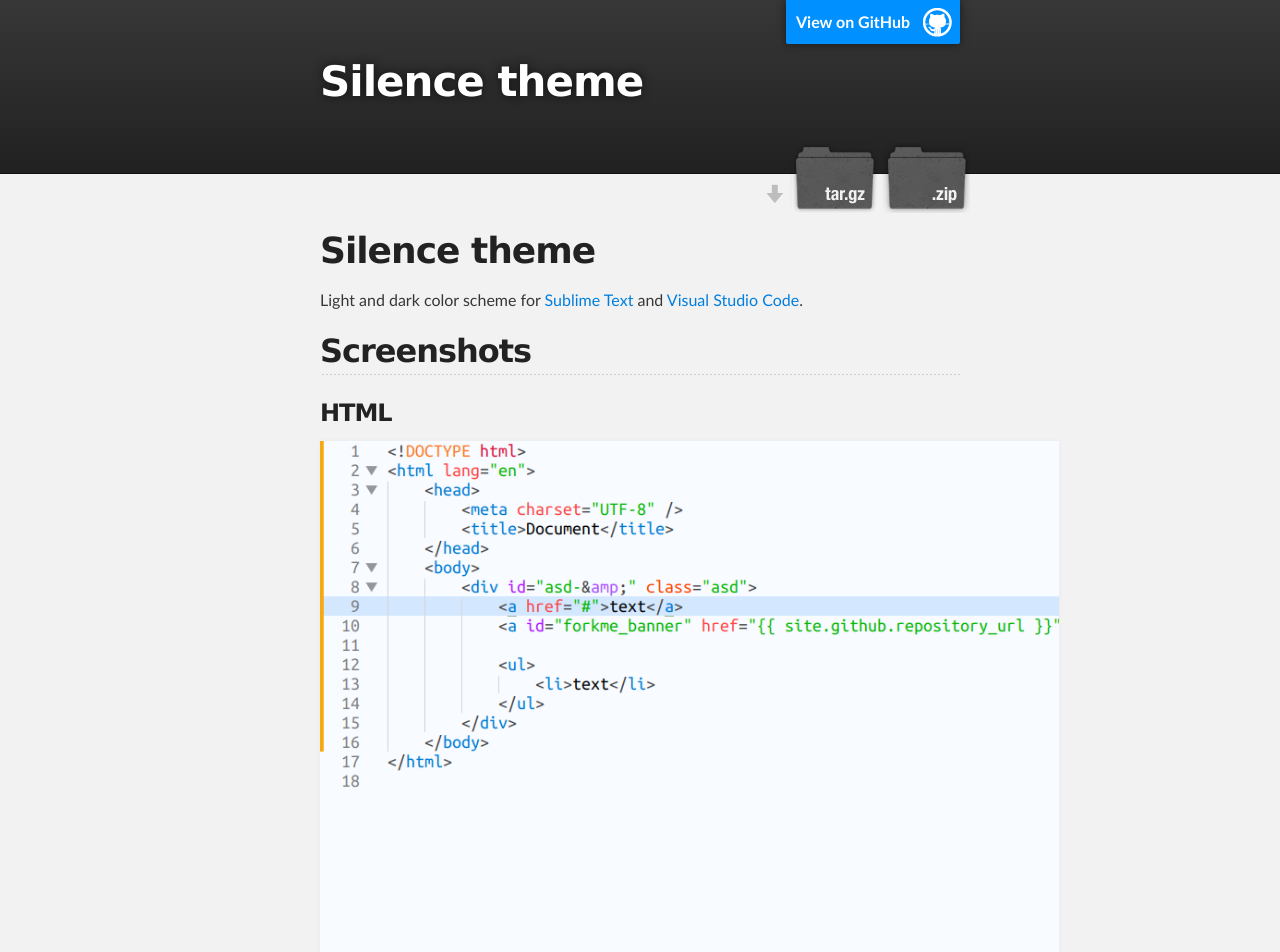
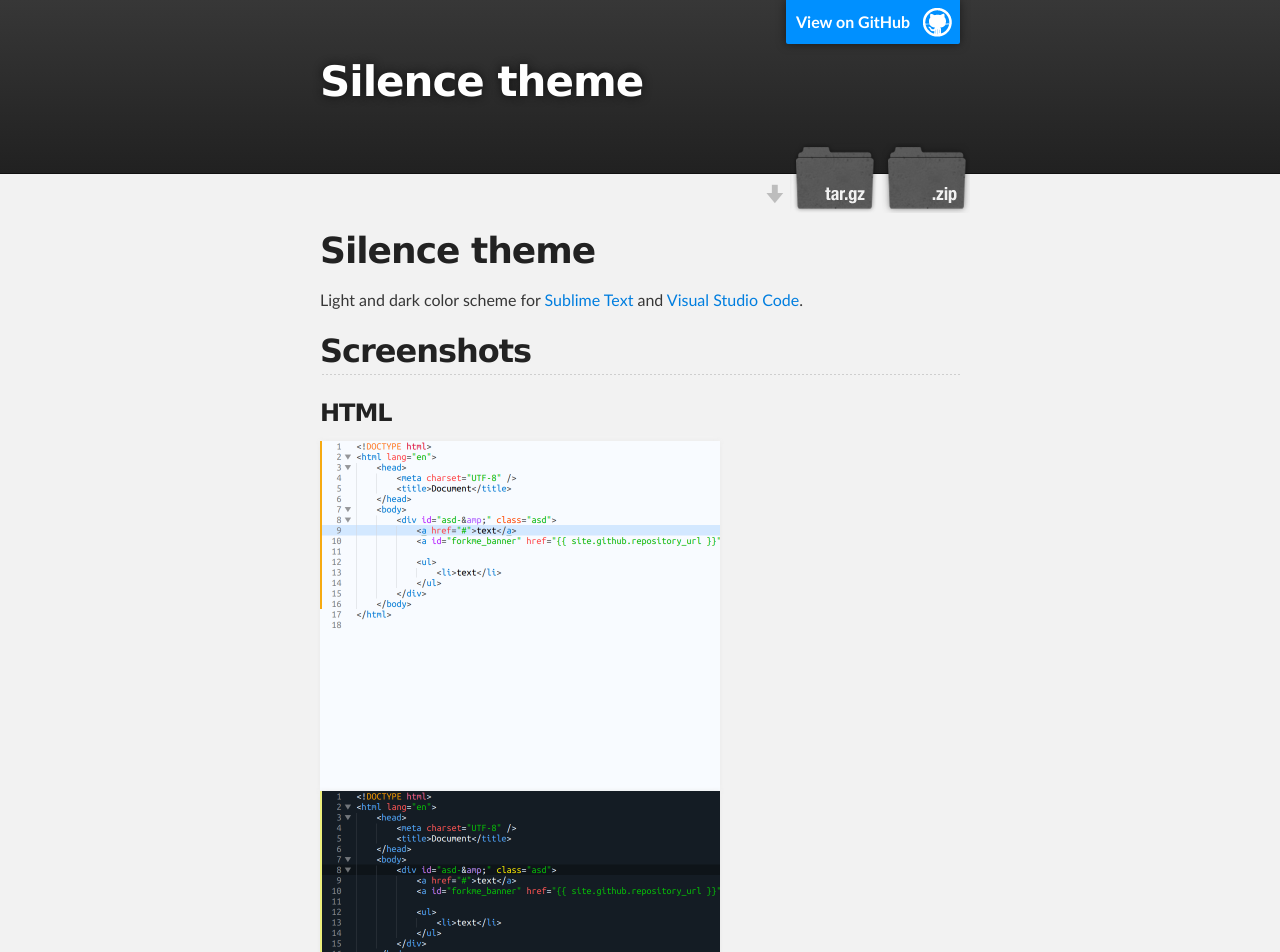
Before and after one commit to iuliantatarascu/silence-theme, a Jekyll site: the page built from index.md, in a window 1280 px wide. Shown: the top 952 px of the page. Built offline with Jekyll 4.4.1, drawn with Linux system fonts in a browser that asks for light colours; the repository's description, which GitHub fills in, is left out; our own code applies the rules of GitHub Pages for plain Markdown files.

Commit message:
resize screenshots

```diff
--- a/index.md
+++ b/index.md
@@ -9,16 +9,16 @@
 
 
 ### HTML
-![HTML (Light)](screenshots/light-html.png)![HTML (Dark)](screenshots/dark-html.png)
+<img src="screenshots/light-html.png" alt="HTML (Light)" style="max-width: 400px;" /><img src="screenshots/dark-html.png" alt="HTML (Dark)" style="max-width: 400px;" />
 
 ### Python
-![Python (Light)](screenshots/light-python.png)![Python (Dark)](screenshots/dark-python.png)
+<img src="screenshots/light-python.png" alt="Python (Light)" style="max-width: 400px;" /><img src="screenshots/dark-python.png" alt="Python (Dark)" style="max-width: 400px;" />
 
 ### CSS
-![CSS (Light)](screenshots/light-css.png)![CSS (Dark)](screenshots/dark-css.png)
+<img src="screenshots/light-css.png" alt="CSS (Light)" style="max-width: 400px;" /><img src="screenshots/dark-css.png" alt="CSS (Dark)" style="max-width: 400px;" />
 
 ### JavaScript
-![JS (Light)](screenshots/light-js.png)![JS (Dark)](screenshots/dark-js.png)
+<img src="screenshots/light-js.png" alt="JS (Light)" style="max-width: 400px;" /><img src="screenshots/dark-js.png" alt="JS (Dark)" style="max-width: 400px;" />
 
 ### JSON
-![JSON (Light)](screenshots/light-json.png)![JSON (Dark)](screenshots/dark-json.png)
+<img src="screenshots/light-json.png" alt="JSON (Light)" style="max-width: 400px;" /><img src="screenshots/dark-json.png" alt="JSON (Dark)" style="max-width: 400px;" />
```
